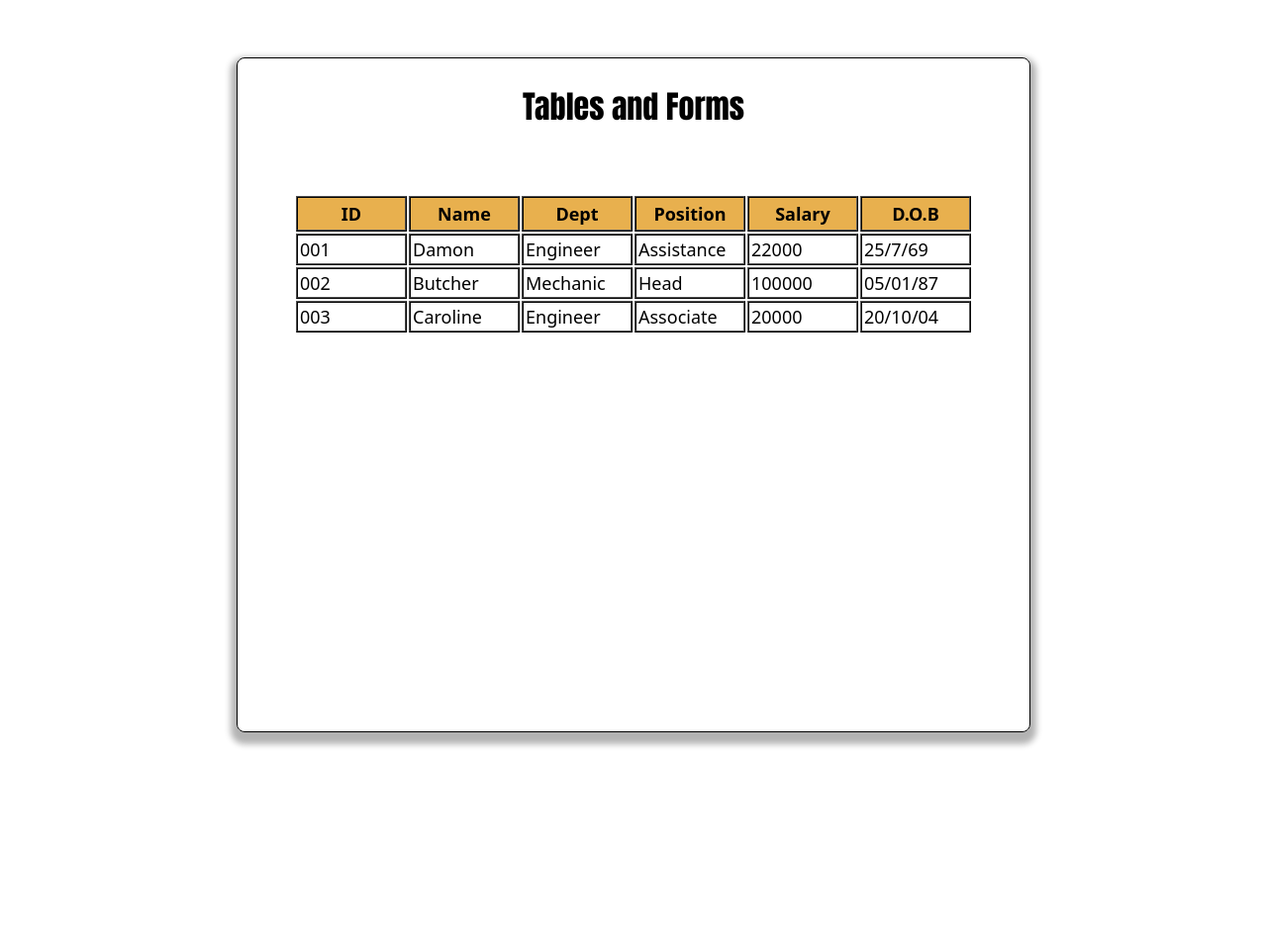
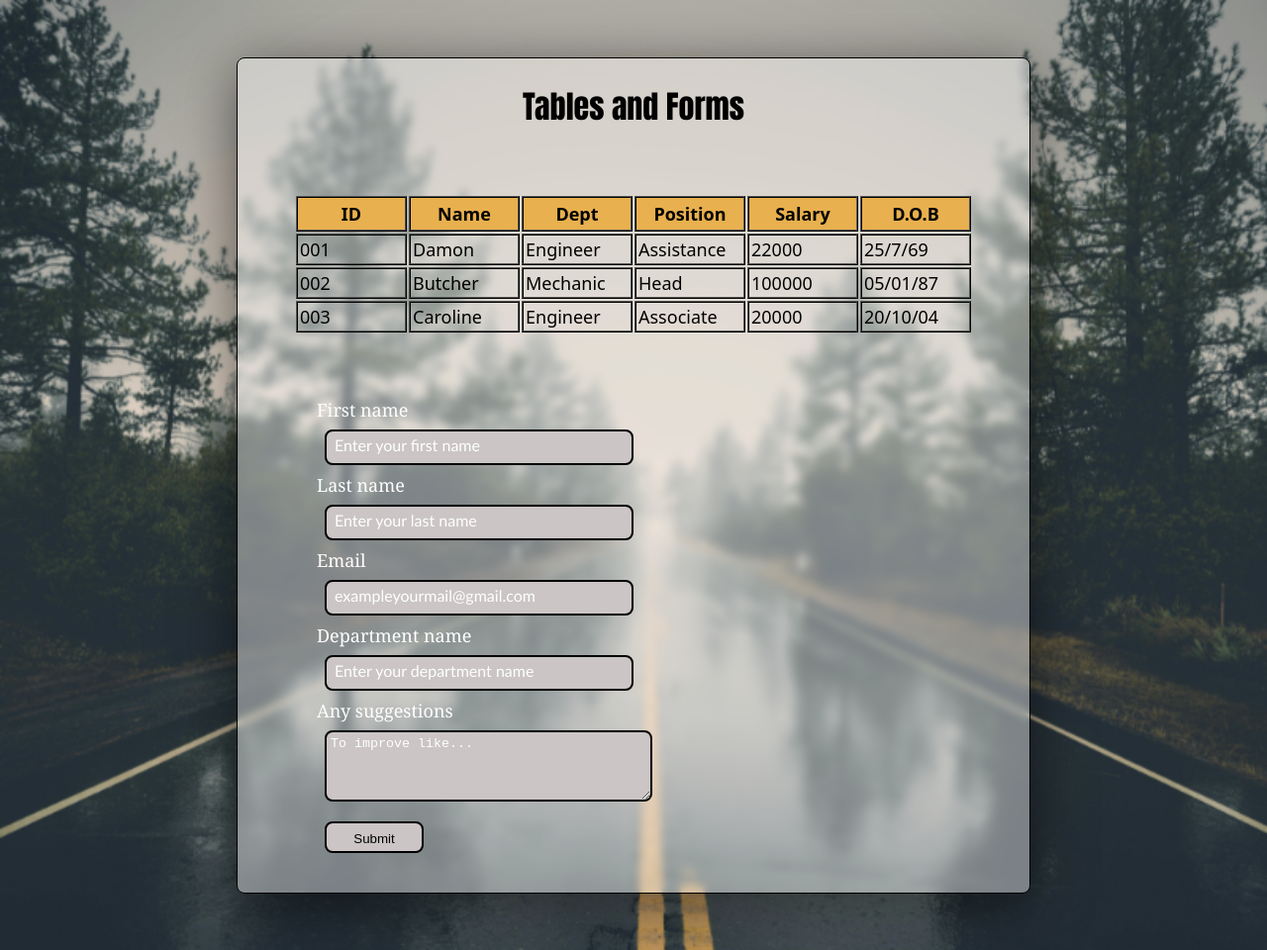
Before and after one commit to DharunDayaal/Task2-Table-and-form, a plain HTML site: page index.html in a window 1280 px wide. Shown: the whole page at 99% size. Before the commit the page ends 800 px from the top, so only its background shows below. Drawn offline with Linux system fonts and the light colour scheme.

Commit message:
added the form, background image and the container with transparency

```diff
--- a/assets/script.js
+++ b/assets/script.js
@@ -1,3 +1,4 @@
-function submit(){
+function submit_url(){
+
     alert("The form has been submitted");
 }
--- a/assets/style.css
+++ b/assets/style.css
@@ -3,19 +3,43 @@
   margin: 0;
 }
 
+.background {
+  background-image: url("images/Untitled\ design.png");
+  width: 100%;
+  height: 100%;
+  margin: 0;
+  background-position: center;
+  background-size: cover;
+  background-repeat: no-repeat;
+  display: flex;
+  justify-content: center;
+}
+
+/*
+.container-pos {
+
+  width: fit-content;
+  background: rgba(255, 255, 255, 0.3987);
+  border-radius: 8px;
+  backdrop-filter: blur(4px);
+} */
+
 .container {
   width: 100vh;
-    height: 85vh;
+  height: 100%;
   border: 1px solid black;
   border-radius: 8px;
-    box-shadow: 0 6px 6px 6px rgba(0, 0, 0, 0.3);
-    margin: 58px auto 0 auto;
+  box-shadow: 0 10px 60px rgba(0, 0, 0, 0.56);
+  background: rgba(255, 255, 255, 0.3987);
+  border-radius: 8px;
+  backdrop-filter: blur(4px);
+  margin: 3.6rem 0;
 }
 
 h1 {
   margin: 24px 0 64px 0;
   text-align: center;
-    font-family: Impact, Haettenschweiler, 'Arial Narrow Bold', sans-serif;
+  font-family: Impact, Haettenschweiler, "Arial Narrow Bold", sans-serif;
   font-weight: 400;
 }
 
@@ -24,20 +48,24 @@ h1 {
   justify-content: center;
 }
 
-table, tr, td{
+table,
+tr,
+td {
   border: 2px solid black;
-    border-style:ridge;
+  border-style: ridge;
 }
 
 table {
   border: none;
+  margin-bottom: 4rem;;
 }
 
 .header-row {
   width: 200px;
   margin: 0;
   padding: 8px;
-    font-family: system-ui, -apple-system, BlinkMacSystemFont, 'Segoe UI', Roboto, Oxygen, Ubuntu, Cantarell, 'Open Sans', 'Helvetica Neue', sans-serif;
+  font-family: system-ui, -apple-system, BlinkMacSystemFont, "Segoe UI", Roboto,
+    Oxygen, Ubuntu, Cantarell, "Open Sans", "Helvetica Neue", sans-serif;
   background-color: rgb(232, 176, 78);
 }
 
@@ -53,7 +81,8 @@ table {
   width: 200px;
   margin: 0;
   padding: 8px;
-    font-family: system-ui, -apple-system, BlinkMacSystemFont, 'Segoe UI', Roboto, Oxygen, Ubuntu, Cantarell, 'Open Sans', 'Helvetica Neue', sans-serif;
+  font-family: system-ui, -apple-system, BlinkMacSystemFont, "Segoe UI", Roboto,
+    Oxygen, Ubuntu, Cantarell, "Open Sans", "Helvetica Neue", sans-serif;
 }
 
 .other-row td {
@@ -62,3 +91,54 @@ table {
   padding: 2px;
   font-size: 18px;
 }
+
+.input-align{
+    margin: 0 0 2em 5rem;
+    width: 50%;
+    height: 75%;
+}
+
+
+.input-align label{
+    display: block;
+    font-size: 18px;
+    font-weight: 500;
+    font-family: Cambria, Cochin, Georgia, Times, 'Times New Roman', serif;
+    color: rgb(255, 255, 255);
+}
+
+.input-align input {
+    width: 300px;
+    height: 32px;
+    border-radius: 8px;
+    border: 2px solid black;
+    padding: 0 0 0 8px;
+    margin: 8px;
+    background-color: #cbc5c5;
+}
+
+.input-align input::placeholder {
+    color: white;
+    font-weight: 400;
+    font-family:'Gill Sans', 'Gill Sans MT', Calibri, 'Trebuchet MS', sans-serif;
+    font-size: 16px;
+}
+
+textarea {
+    margin: 8px;
+    background-color: #cbc5c5;
+    border: 2px solid black;
+    border-radius: 8px;
+    padding: 4px;
+    color: white;
+}
+
+button {
+    width: 100px;
+    height: 32px;
+    border-radius: 8px;
+    border: 2px solid black;
+    padding: 8px;
+    margin: 8px;
+    background-color: #cbc5c5;
+}
--- a/index.html
+++ b/index.html
@@ -1,13 +1,13 @@
 <!DOCTYPE html>
 <html lang="en">
   <head>
-    <meta charset="UTF-8">
-    <meta name="viewport" content="width=device-width, initial-scale=1.0">
+    <meta charset="UTF-8" />
+    <meta name="viewport" content="width=device-width, initial-scale=1.0" />
     <title>Task 2 Tables and Forms</title>
-    <link rel="stylesheet" href="assets/style.css">
-    <script src="assets/script.js"></script>
+    <link rel="stylesheet" href="assets/style.css" />
   </head>
   <body>
+    <div class="background">
         <div class="container">
           <h1>Tables and Forms</h1>
           <section>
@@ -46,6 +46,27 @@
               </tr>
             </table>
           </section>
+          <section>
+            <div class="form-flex">
+              <form action="/submit_url" id="form" method="post">
+                <div class="input-align">
+                  <label for="first-name">First name</label>
+                  <input type="text" name="first-name" placeholder="Enter your first name" required/>
+                  <label for="last-name">Last name</label>
+                  <input type="text" name="last-name" placeholder="Enter your last name" required/>
+                  <label for="email">Email</label>
+                  <input type="email" name="email" placeholder="exampleyourmail@gmail.com" required/>
+                  <label for="dept-name">Department name</label>
+                  <input type="text" name="dept-name" placeholder="Enter your department name" required/>
+                  <label for="suggestion-text">Any suggestions</label>
+                  <textarea name="suggestion-text" id="suggestion-text" rows="4" cols="38">To improve like...</textarea>
+                  <button type="submit">Submit</button>
                 </div>
+              </form>
+            </div>
+          </section>
+        </div>
+    </div>
+    <script src="assets/script.js"></script>
   </body>
 </html>
```
Also changed, not shown: assets/images/Untitled design.png (added). Lines whose indentation alone changed are shown as unchanged.
